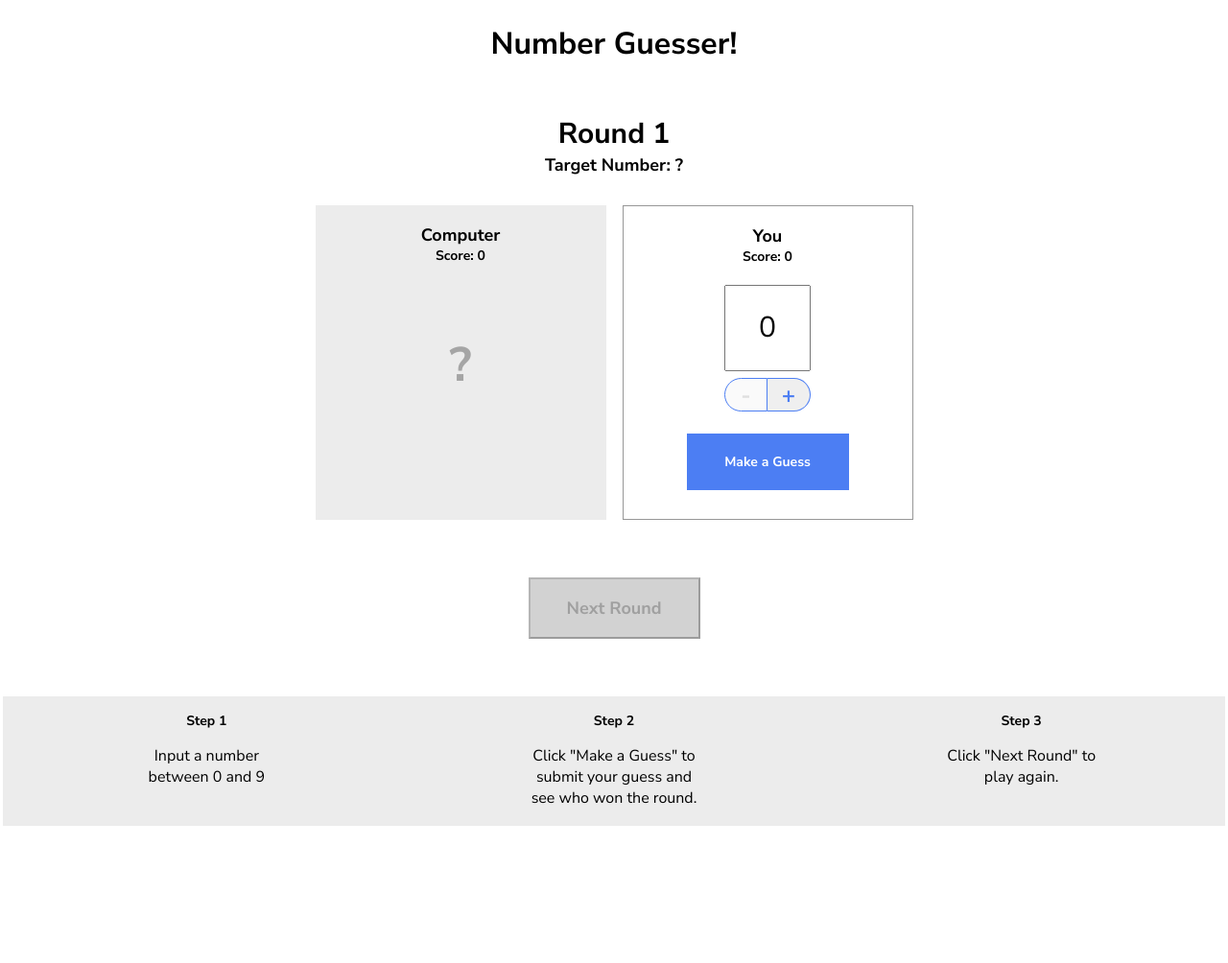
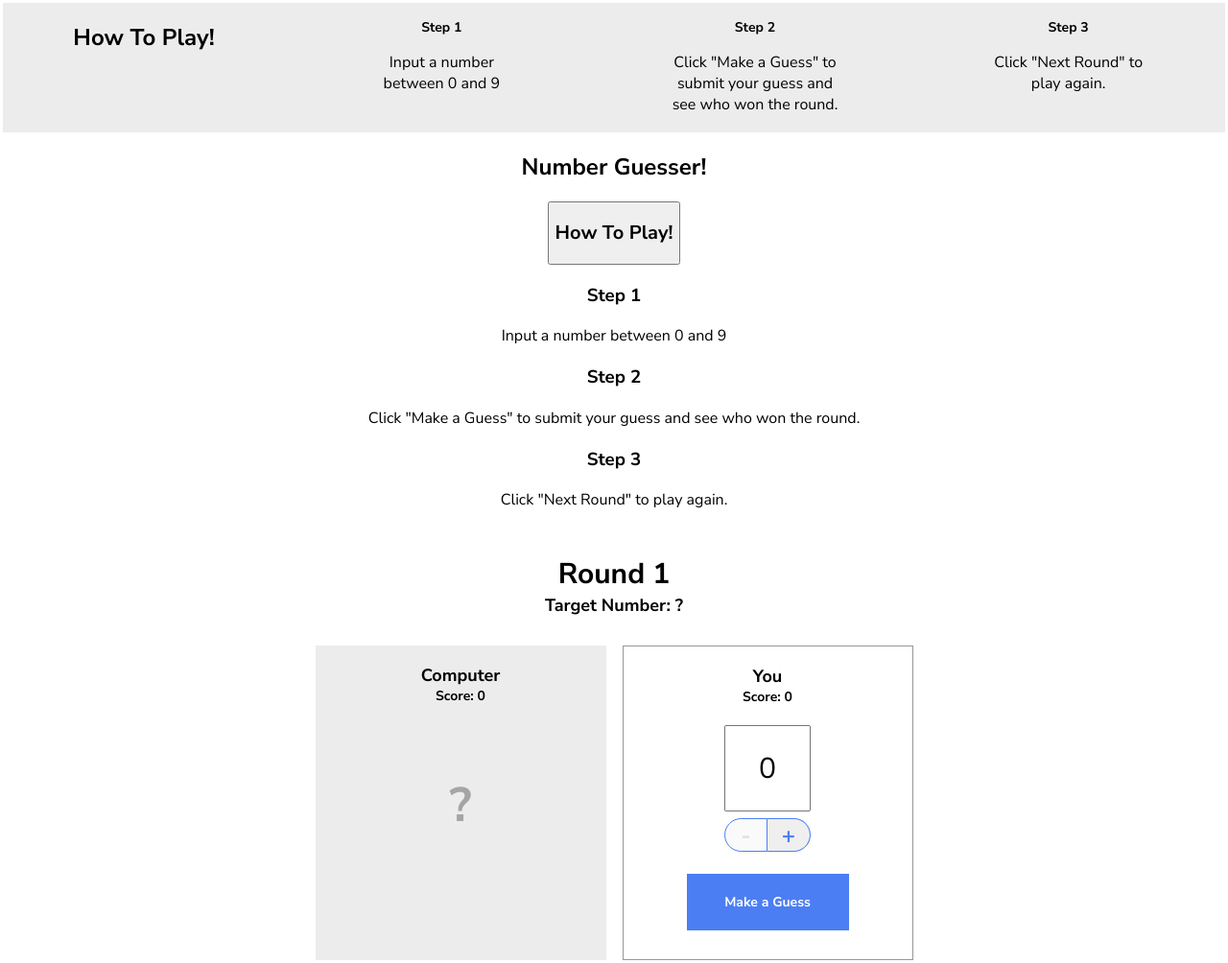
Before and after one commit to Davenof/numberguesser, a plain HTML site: page index.html in a window 1280 px wide. Shown: the top 1004 px of the page at 96% size. Before the commit the page ends 864 px from the top, so only its background shows below. Drawn offline with Linux system fonts and the light colour scheme.

Commit message:
Update index.html

```diff
--- a/index.html
+++ b/index.html
@@ -9,16 +9,61 @@
         <link rel="stylesheet" href="./style.css">
     </head>
     <body>
+        <!-- Inner Flexible Container -->
+        <div class="innerflex">
+            <!-- Instructions -->
+            <div class="instructions">
+                <div>
+                    <h2>How To Play!</h2>
+                </div>
+                <div class="instruction">
+                    <h3>Step 1</h3>
+                    <p>Input a number between 0 and 9</p>
+                </div>
+                <div class="instruction">
+                    <h3>Step 2</h3>
+                    <p>Click "Make a Guess" to submit your guess and see who won the round.</p>
+                </div>
+                <div class="instruction">
+                    <h3>Step 3</h3>
+                    <p>Click "Next Round" to play again.</p>
+                </div>
+            </div>
+
+            <!-- Game Container -->
             <div class="game-container">
-            <header>
-                <h1>Number Guesser!</h1>
-            </header>
+                <div>
+                    <h2>Number Guesser!</h2>
+                </div>
 
+                <!-- Instructions Accordion (Mobile) -->
+                <div>
+                    <button class="instructions-btn"><h2>How To Play!</h2></button>
+                    <div class="panel">
+                        <div class="inner-panel">
+                            <div class="steps">
+                                <h3>Step 1</h3>
+                                <p>Input a number between 0 and 9</p>
+                            </div>
+                            <div class="steps">
+                                <h3>Step 2</h3>
+                                <p>Click "Make a Guess" to submit your guess and see who won the round.</p>
+                            </div>
+                            <div class="steps">
+                                <h3>Step 3</h3>
+                                <p>Click "Next Round" to play again.</p>
+                            </div>
+                        </div>
+                    </div>
+                </div>
+
+                <!-- Rounds -->
                 <div class="rounds">
                     <p class="round-label">Round <span id="round-number">1</span></p>
                     <p class="guess-label">Target Number: <span id="target-number">?</span></p>
                 </div>
 
+                <!-- Guessing Area -->
                 <div class="guessing-area">
                     <div class="guess computer-guess">
                         <div class="guess-title">
@@ -42,26 +87,12 @@
                     </div>
                 </div>
 
+                <!-- Next Round -->
                 <div class="next-round-container">
                     <button class="button" id="next-round" disabled>Next Round</button>
                 </div>
             </div>
-
-        <div class="instructions">
-            <div class="instruction">
-                <h3>Step 1</h3>
-                <p>Input a number between 0 and 9</p>
         </div>
-            <div class="instruction">
-                <h3>Step 2</h3>
-                <p>Click "Make a Guess" to submit your guess and see who won the round.</p>
-            </div>
-            <div class="instruction">
-                <h3>Step 3</h3>
-                <p>Click "Next Round" to play again.</p>
-            </div>
-        </div>
-
         <script src="./script.js"></script>
         <script src="./game.js"></script>
     </body>
```
Lines whose indentation alone changed are shown as unchanged.
